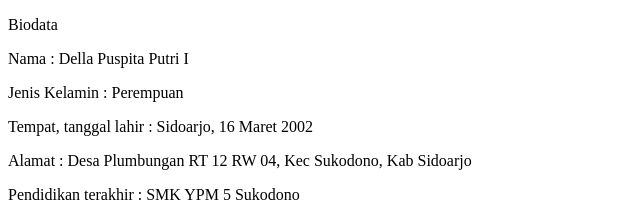
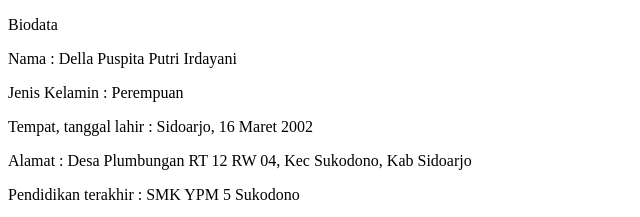
Before and after one commit to Irdayani16/Irdayani16.github.io, a plain HTML site: page index.html in a window 1280 px wide. Shown: the top 217 px of the page, 0-640 px from the left. Drawn offline with Linux system fonts and the light colour scheme.

Commit message:
Update index.html

```diff
--- a/index.html
+++ b/index.html
@@ -5,7 +5,7 @@
     </head>
     <body>
 <p>Biodata<p>
-<p>Nama : Della Puspita Putri I<p>
+<p>Nama : Della Puspita Putri Irdayani<p>
 <p>Jenis Kelamin : Perempuan<p>
 <p>Tempat, tanggal lahir : Sidoarjo, 16 Maret 2002<p>
 <p>Alamat : Desa Plumbungan RT 12 RW 04, Kec Sukodono, Kab Sidoarjo<p>
```
